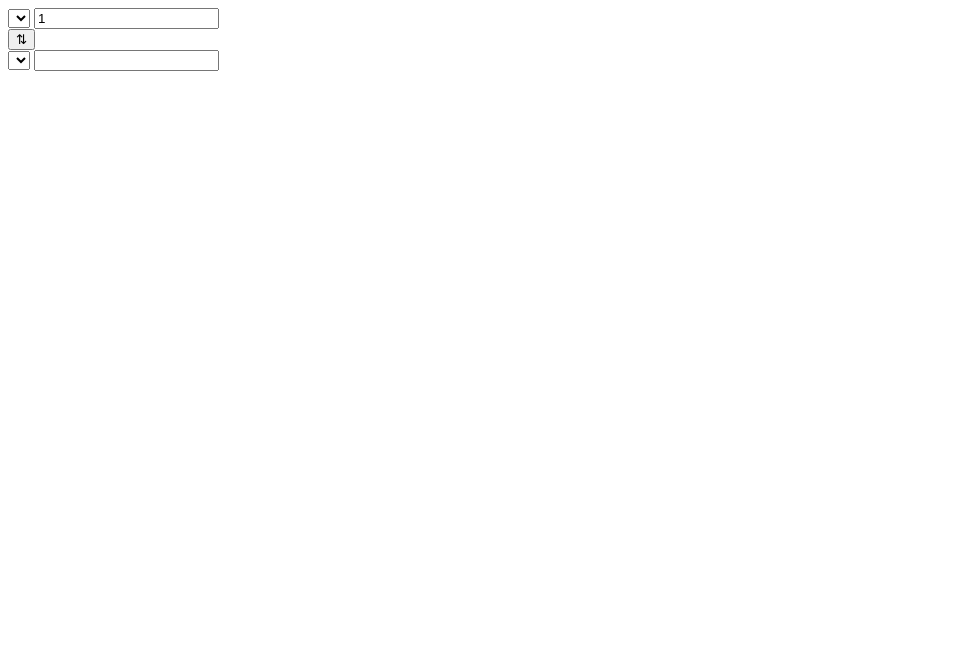
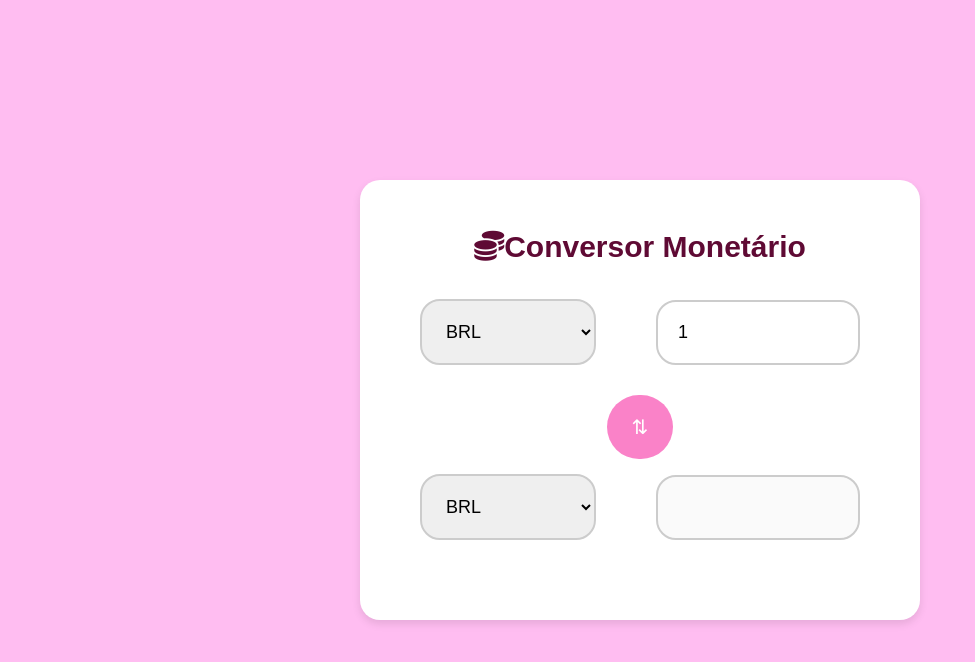
Before and after one commit to Emy2276/Conversor-monet-rio, a plain HTML site: page index.html in a window 1280 px wide. Shown: the whole page, without its empty margins (0-975 px from the left). Drawn offline with Linux system fonts and the light colour scheme; no server answers.

Commit message:
protótipo final

```diff
--- a/index.html
+++ b/index.html
@@ -1,23 +1,160 @@
 <!DOCTYPE html>
-<html lang="en">
+<html lang="pt-br">
 <head>
     <meta charset="UTF-8">
     <meta name="viewport" content="width=device-width, initial-scale=1.0">
     <title>Conversor Monetário</title>
+    <link rel="stylesheet" href="https://cdnjs.cloudflare.com/ajax/libs/font-awesome/6.0.0-beta3/css/all.min.css">
+    <style>
+        /* Estilo básico para o corpo da página */
+        body {
+            font-family: Arial, sans-serif;
+            background-color: #ffbdf1;
+            display: flex;
+            justify-content: center;
+            align-items: center;
+            height: 100vh;
+            margin: 0;
+        }
+
+        /* Container principal */
+        .container {
+            background-color: white;
+            padding: 30px;
+            border-radius:20px;
+            box-shadow: 0 4px 8px rgba(0, 0, 0, 0.1);
+            width: 500px;
+            height: 380px;
+            text-align: center;
+        }
+
+        /* Cabeçalho */
+        h1 {
+            font-size: 30px;
+            color: #5f0a34;
+        }
+
+        /* Estilo para os inputs e selects */
+        select, input[type="number"] {
+            width: 50%; /* Ajuste a largura para caber os dois elementos lado a lado */
+            padding: 20px;
+            margin: 10px 6%; /* Adicione margem para espaçamento */
+            border-radius: 20px;
+            border: 2px solid #ccc;
+            font-size: 18px;
+
+        }
+
+        /* Botão de swap */
+        button {
+            background-color: #fa82c8;
+            color: white;
+            border: none;
+            padding: 20px 25px;
+            font-size: 20px;
+            cursor: pointer;
+            border-radius: 360px;
+        }
+
+        button:hover {
+            background-color: #e44ab0;
+        }
+
+        /* Texto do taxa de câmbio */
+        #tax_info {
+            margin-top: 10px;
+            font-size: 14px;
+            color: #555;
+        }
+
+        /* Flexbox para alinhar os elementos */
+        .form-group {
+            margin-bottom: 20px;
+        }
+
+        .form-group div {
+            display: flex;
+            justify-content: space-between;
+            align-items: center;
+        }
+
+        /* Adicionando um pouco de espaçamento entre os elementos */
+        .form-group input, .form-group select {
+            margin-top: 15px;
+        }
+    </style>
 </head>
 <body>
+    <div class="container">
+        <h1><i class="fa-solid fa-coins"></i>Conversor Monetário</h1>
         <span id="tax_info"></span>
-    <!-- O span vai mostrar o valor das moedas -->
+        <div class="form-group">
             <div>
                 <select id="from_currency"></select>
-  <!-- Lista as moedas -->
-  <input type="number" id="from_ammount" value="1" />
+                <input type="number" id="from_amount" value="1" />
+            </div>
         </div>
         <button id="swap"> ⇅ </button>
+        <div class="form-group">
             <div>
                 <select id="to_currency"></select>
-  <input type="number" id="to_ammount" />
-  <!-- Os input calcularão o valor e o botão swap fará a troca dos valores -->
+                <input type="number" id="to_amount" disabled />
             </div>
+        </div>
+    </div>
+
+    <script>
+        const currencyEl_one = document.getElementById('from_currency');
+        const currencyEl_two = document.getElementById('to_currency');
+        const amountEl_one = document.getElementById('from_amount');
+        const amountEl_two = document.getElementById('to_amount');
+        const swap = document.getElementById('swap');
+        const rateEl = document.getElementById('tax_info');
+
+        // Fetch exchange rates and update the DOM
+        function calculate() {
+            const currency_one = currencyEl_one.value;
+            const currency_two = currencyEl_two.value;
+
+            fetch(`https://api.exchangerate-api.com/v4/latest/${currency_one}`)
+                .then(res => res.json())
+                .then(data => {
+                    const rate = data.rates[currency_two];
+                    rateEl.innerText = `1 ${currency_one} = ${rate} ${currency_two}`;
+                    amountEl_two.value = (amountEl_one.value * rate).toFixed(2);
+                });
+        }
+
+        // Populate currency options
+        function populateCurrencyOptions() {
+            const currencies = ['BRL', 'EUR', 'GBP', 'USD', 'JPY', 'AUD', 'CAD'];
+            currencies.forEach(currency => {
+                const option_one = document.createElement('option');
+                option_one.value = currency;
+                option_one.textContent = currency;
+                currencyEl_one.appendChild(option_one);
+
+                const option_two = document.createElement('option');
+                option_two.value = currency;
+                option_two.textContent = currency;
+                currencyEl_two.appendChild(option_two);
+            });
+        }
+
+        // Event listeners
+        currencyEl_one.addEventListener('change', calculate);
+        amountEl_one.addEventListener('input', calculate);
+        currencyEl_two.addEventListener('change', calculate);
+        swap.addEventListener('click', () => {
+            const temp = currencyEl_one.value;
+            currencyEl_one.value = currencyEl_two.value;
+            currencyEl_two.value = temp;
+            calculate();
+        });
+
+        // Initialize
+        populateCurrencyOptions();
+        calculate();
+    </script>
 </body>
 </html>
```
Also changed, not shown: convesor.js (deleted). Lines whose indentation alone changed are shown as unchanged.
